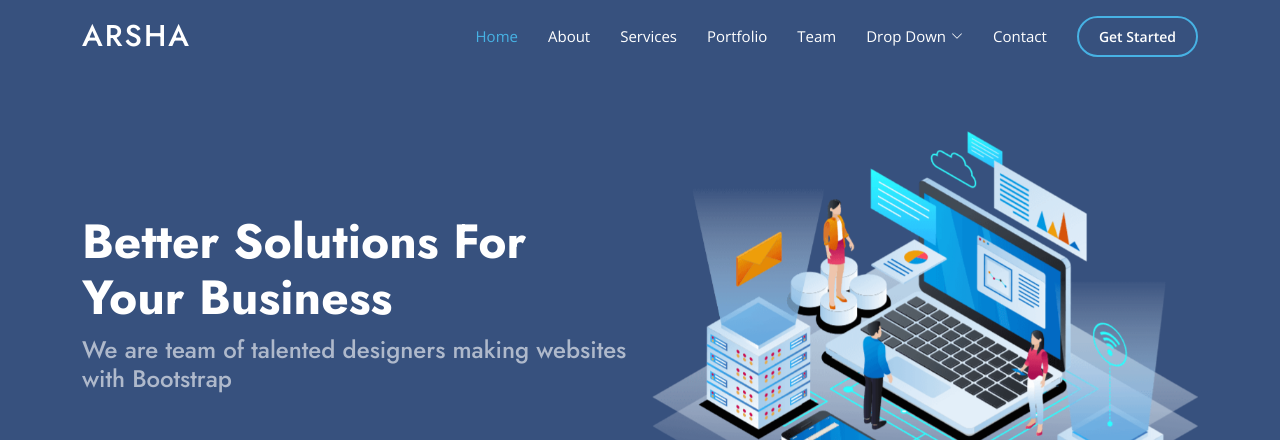
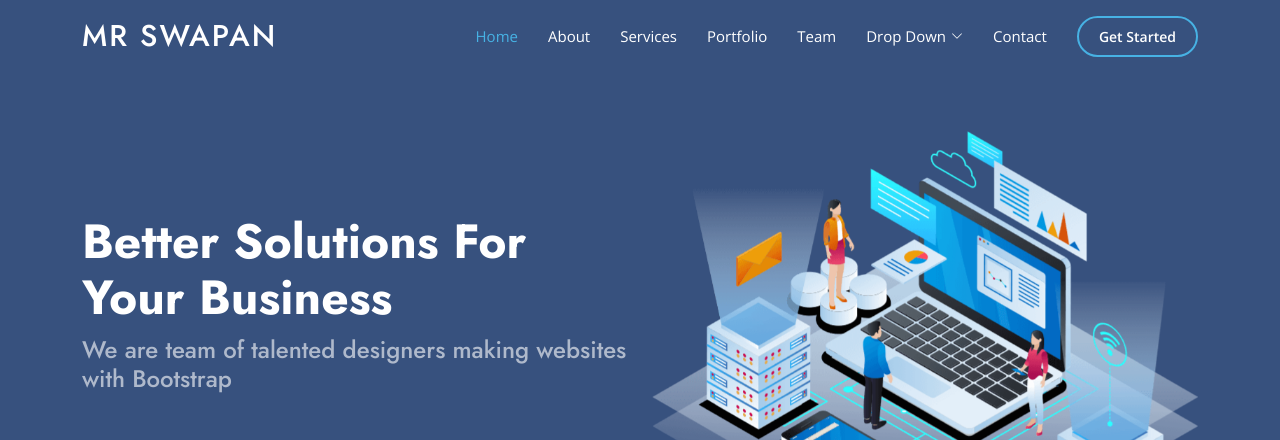
Before and after one commit to mr-swapan/mr-swapan.github.io, a plain HTML site: page index.html in a window 1280 px wide. Shown: the top 440 px of the page. Drawn offline with nearby package versions, Linux system fonts and the light colour scheme.

Commit message:
swapan - init

```diff
--- a/index.html
+++ b/index.html
@@ -5,7 +5,7 @@
   <meta charset="utf-8">
   <meta content="width=device-width, initial-scale=1.0" name="viewport">
 
-  <title>Arsha Bootstrap Template - Index</title>
+  <title>Mr. Swapan</title>
   <meta content="" name="description">
   <meta content="" name="keywords">
 
@@ -43,7 +43,7 @@
   <header id="header" class="fixed-top ">
     <div class="container d-flex align-items-center">
 
-      <h1 class="logo me-auto"><a href="index.html">Arsha</a></h1>
+      <h1 class="logo me-auto"><a href="index.html">Mr Swapan</a></h1>
       <!-- Uncomment below if you prefer to use an image logo -->
       <!-- <a href="index.html" class="logo me-auto"><img src="assets/img/logo.png" alt="" class="img-fluid"></a>-->
 
```
